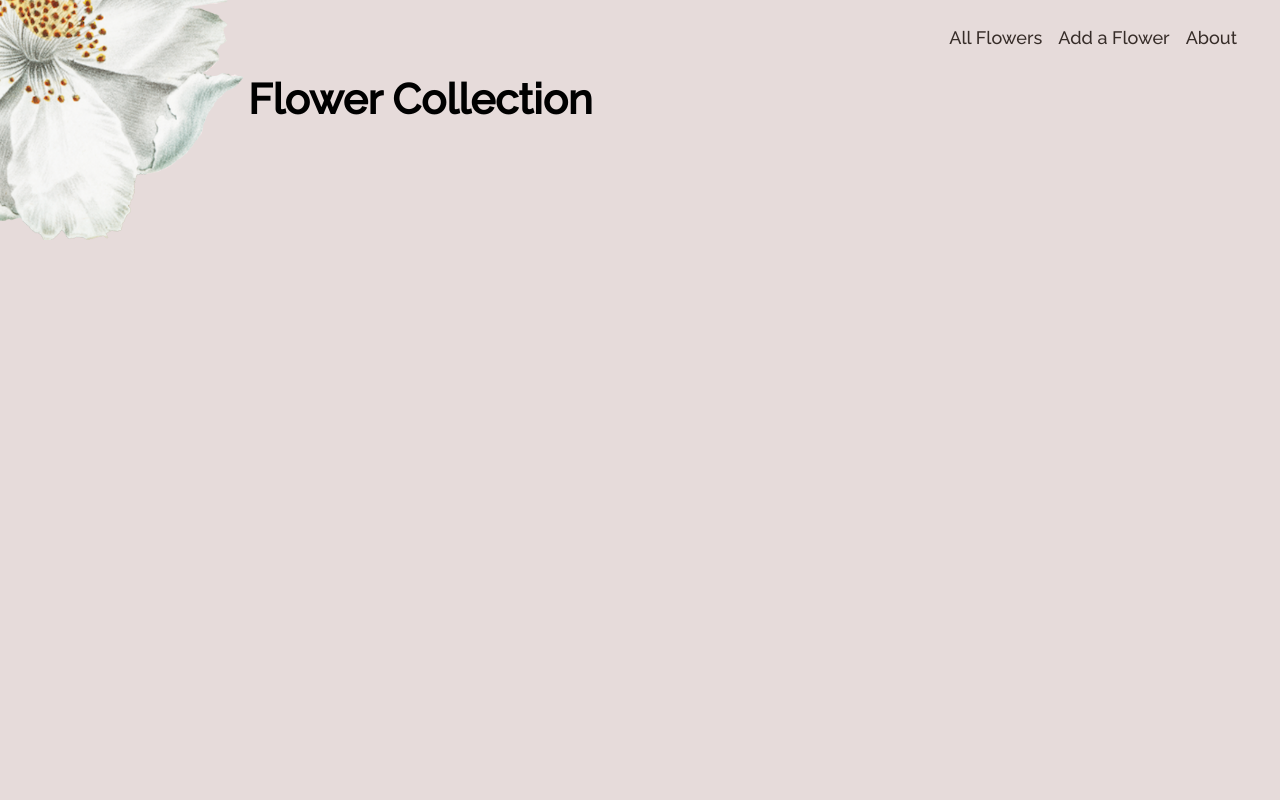
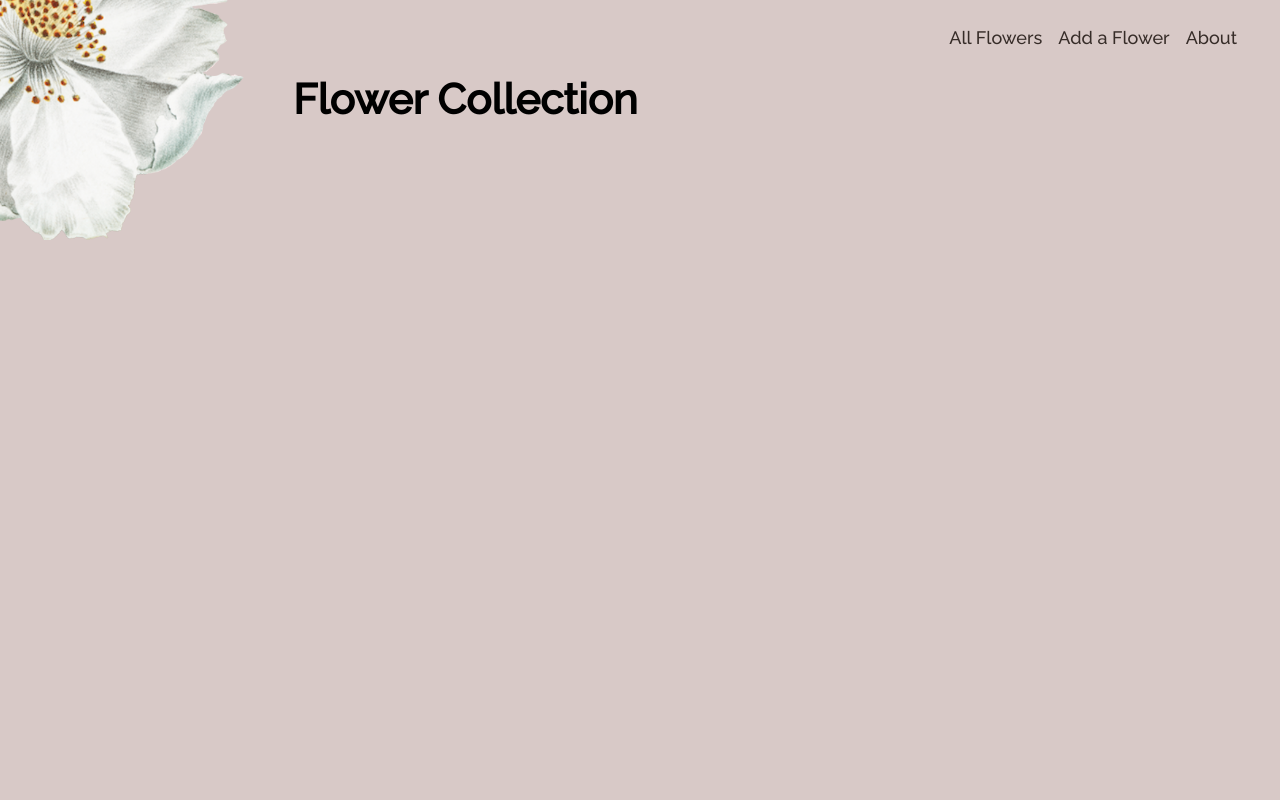
Before and after one commit to kangcarol/flower-collector-lab, a Django app: page /flowers/ in a window 1280 px wide. Run offline with Django 4.2, Linux system fonts and the light colour scheme; data that the repository does not hold is empty.

Commit message:
css index header indentation

```diff
--- a/main_app/static/css/base.css
+++ b/main_app/static/css/base.css
@@ -42,7 +42,7 @@ body {
   --font-l: 1.8rem;
   --font-reg: 1.6rem;
   --card-border-radius: 10%;
-  background-color: rgb(230, 219, 218)
+  background-color: rgb(216, 201, 199)
   /* background-color: rgb(197, 200, 186)  */
 }
 
@@ -112,7 +112,7 @@ nav li {
   display: flex;
   align-items: center;
   margin: 20px 80px;
-  padding: 0 30px;
+  padding: 0 75px;
   display: flex;
   justify-content: flex-start;
   flex-wrap: wrap;
@@ -159,6 +159,7 @@ nav li {
 .page-header h1 {
   font-size: var(--font-xxl);
   margin: 0;
+  /* color: #362C28; */
 }
 
 .page-header img {
```
